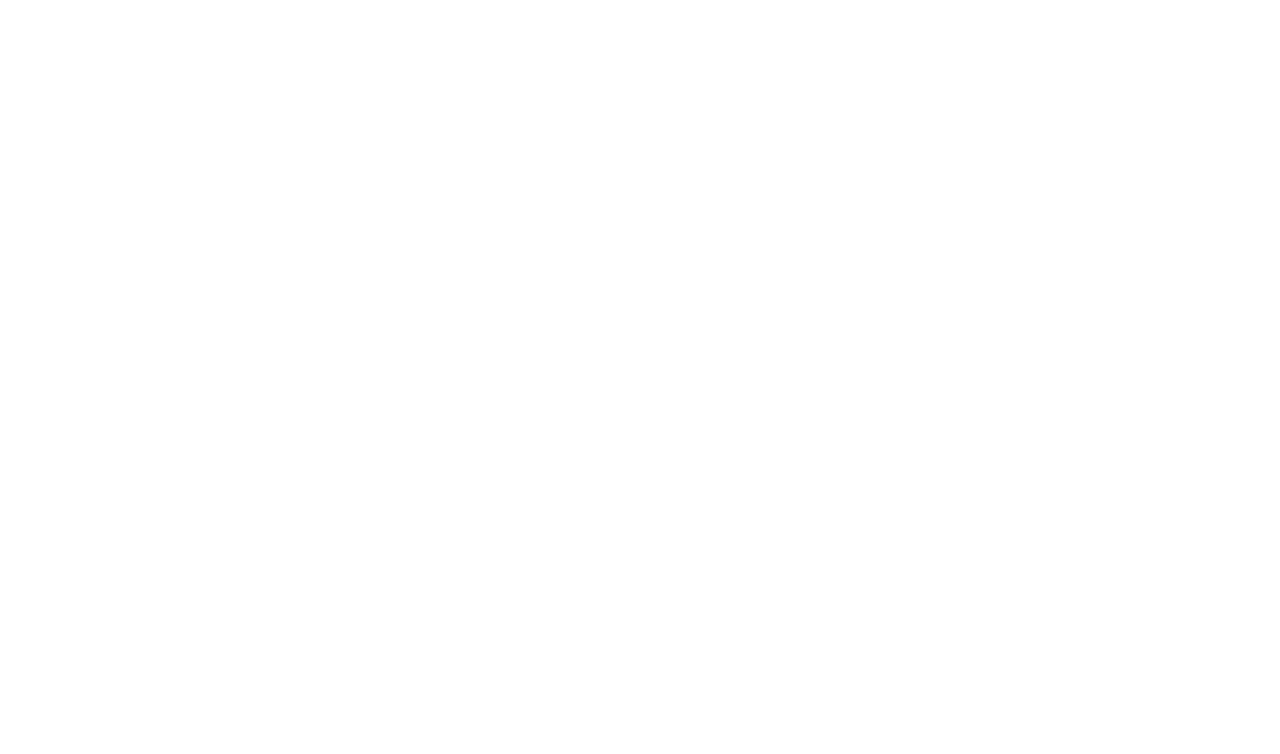
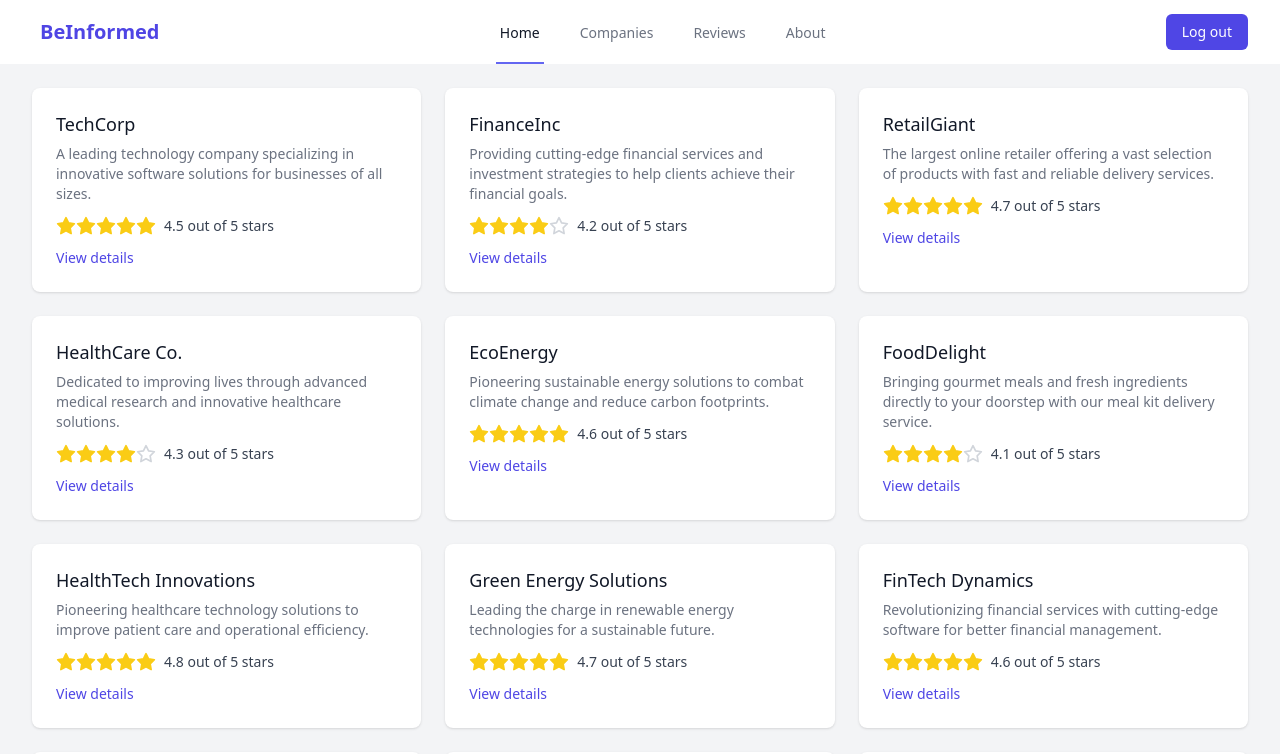
Before and after one commit to yaasir007/be-informed, a Nuxt app: page /companies in a window 1280 px wide. Before the commit this address had no page. Shown: the top 754 px of the page. Built offline with nearby package versions, Linux system fonts and the light colour scheme.

Commit message:
companies page added UI

```diff
--- /dev/null
+++ b/pages/companies/index.vue
@@ -0,0 +1,191 @@
+<script setup>
+import { ref } from 'vue'
+import { StarIcon } from 'lucide-vue-next'
+
+const companies = ref([
+  {
+    id: 1,
+    name: 'TechCorp',
+    description: 'A leading technology company specializing in innovative software solutions for businesses of all sizes.',
+    averageRating: 4.5
+  },
+  {
+    id: 2,
+    name: 'FinanceInc',
+    description: 'Providing cutting-edge financial services and investment strategies to help clients achieve their financial goals.',
+    averageRating: 4.2
+  },
+  {
+    id: 3,
+    name: 'RetailGiant',
+    description: 'The largest online retailer offering a vast selection of products with fast and reliable delivery services.',
+    averageRating: 4.7
+  },
+  {
+    id: 4,
+    name: 'HealthCare Co.',
+    description: 'Dedicated to improving lives through advanced medical research and innovative healthcare solutions.',
+    averageRating: 4.3
+  },
+  {
+    id: 5,
+    name: 'EcoEnergy',
+    description: 'Pioneering sustainable energy solutions to combat climate change and reduce carbon footprints.',
+    averageRating: 4.6
+  },
+  {
+    id: 6,
+    name: 'FoodDelight',
+    description: 'Bringing gourmet meals and fresh ingredients directly to your doorstep with our meal kit delivery service.',
+    averageRating: 4.1
+  },
+  {
+    id: 6,
+    name: 'HealthTech Innovations',
+    description: 'Pioneering healthcare technology solutions to improve patient care and operational efficiency.',
+    averageRating: 4.8
+  },
+  {
+    id: 7,
+    name: 'Green Energy Solutions',
+    description: 'Leading the charge in renewable energy technologies for a sustainable future.',
+    averageRating: 4.7
+  },
+  {
+    id: 8,
+    name: 'FinTech Dynamics',
+    description: 'Revolutionizing financial services with cutting-edge software for better financial management.',
+    averageRating: 4.6
+  },
+  {
+    id: 9,
+    name: 'EduTech Hub',
+    description: 'Transforming education through innovative online learning platforms and tools.',
+    averageRating: 4.9
+  },
+  {
+    id: 10,
+    name: 'RetailRevamp',
+    description: 'Helping retail businesses thrive with advanced e-commerce solutions and analytics.',
+    averageRating: 4.5
+  },
+  {
+    id: 11,
+    name: 'AI Solutions Inc.',
+    description: 'Integrating artificial intelligence into business processes to drive efficiency and growth.',
+    averageRating: 4.8
+  },
+  {
+    id: 12,
+    name: 'CloudSafe Systems',
+    description: 'Providing robust cloud security solutions for data protection and compliance.',
+    averageRating: 4.7
+  },
+  {
+    id: 13,
+    name: 'Agile DevOps',
+    description: 'Delivering agile software development and operations solutions for faster product delivery.',
+    averageRating: 4.6
+  },
+  {
+    id: 14,
+    name: 'Blockchain Ventures',
+    description: 'Innovating with blockchain technology to enhance transparency and trust in transactions.',
+    averageRating: 4.9
+  },
+  {
+    id: 15,
+    name: 'SmartCity Technologies',
+    description: 'Creating smart solutions for urban development, improving infrastructure and quality of life.',
+    averageRating: 4.7
+  }
+])
+</script>
+
+<template>
+  <nav class="bg-white shadow">
+    <div class="max-w-7xl mx-auto px-4 sm:px-6 lg:px-8">
+      <div class="flex justify-between h-16">
+        <div class="flex">
+          <div class="flex-shrink-0 flex items-center">
+            <span class="ml-2 text-xl font-bold text-[#4F45E4]">BeInformed</span>
+          </div>
+        </div>
+        <div class="hidden sm:ml-6 sm:flex sm:space-x-8">
+          <a href="/" class="border-indigo-500 text-gray-900 inline-flex items-center px-1 pt-1 border-b-2 text-sm font-medium">
+            Home
+          </a>
+          <a href="/" class="border-transparent text-gray-500 hover:border-gray-300 hover:text-gray-700 inline-flex items-center px-1 pt-1 border-b-2 text-sm font-medium">
+            Companies
+          </a>
+          <NuxtLink to="../reviews" class="border-transparent text-gray-500 hover:border-gray-300 hover:text-gray-700 inline-flex items-center px-1 pt-1 border-b-2 text-sm font-medium">Reviews</NuxtLink>
+          <a href="#" class="border-transparent text-gray-500 hover:border-gray-300 hover:text-gray-700 inline-flex items-center px-1 pt-1 border-b-2 text-sm font-medium">
+            About
+          </a>
+        </div>
+        <div class="hidden sm:ml-6 sm:flex sm:items-center">
+          <NuxtLink to="../auth/login" class="bg-indigo-600 text-white px-4 py-2 rounded-md text-sm font-medium hover:bg-indigo-700 focus:outline-none focus:ring-2 focus:ring-offset-2 focus:ring-indigo-500">
+            Log out
+          </NuxtLink>
+        </div>
+        <div class="-mr-2 flex items-center sm:hidden">
+          <button @click="toggleMobileMenu" type="button" class="inline-flex items-center justify-center p-2 rounded-md text-gray-400 hover:text-gray-500 hover:bg-gray-100 focus:outline-none focus:ring-2 focus:ring-inset focus:ring-indigo-500" aria-controls="mobile-menu" :aria-expanded="mobileMenuOpen">
+            <span class="sr-only">Open main menu</span>
+            <MenuIcon v-if="!mobileMenuOpen" class="block h-6 w-6" />
+            <XIcon v-else class="block h-6 w-6" />
+          </button>
+        </div>
+      </div>
+    </div>
+
+    <!-- Mobile menu, show/hide based on menu state. -->
+    <div v-show="mobileMenuOpen" class="sm:hidden" id="mobile-menu">
+      <div class="pt-2 pb-3 space-y-1">
+        <a href="#" class="bg-indigo-50 border-indigo-500 text-indigo-700 block pl-3 pr-4 py-2 border-l-4 text-base font-medium">Home</a>
+        <a href="#" class="border-transparent text-gray-500 hover:bg-gray-50 hover:border-gray-300 hover:text-gray-700 block pl-3 pr-4 py-2 border-l-4 text-base font-medium">Companies</a>
+        <a href="#" class="border-transparent text-gray-500 hover:bg-gray-50 hover:border-gray-300 hover:text-gray-700 block pl-3 pr-4 py-2 border-l-4 text-base font-medium">Reviews</a>
+        <a href="#" class="border-transparent text-gray-500 hover:bg-gray-50 hover:border-gray-300 hover:text-gray-700 block pl-3 pr-4 py-2 border-l-4 text-base font-medium">About</a>
+      </div>
+      <div class="pt-4 pb-3 border-t border-gray-200">
+        <div class="mt-3 space-y-1">
+          <button class="w-full text-left block px-4 py-2 text-base font-medium text-gray-500 hover:text-gray-800 hover:bg-gray-100">
+            Sign In
+          </button>
+        </div>
+      </div>
+    </div>
+  </nav>
+
+  <div class="min-h-screen bg-gray-100">
+    <main>
+      <div class="max-w-7xl mx-auto sm:px-6 lg:px-8">
+        <div class="px-4 py-6 sm:px-0">
+          <div class="grid gap-6 md:grid-cols-2 lg:grid-cols-3">
+            <div v-for="company in companies" :key="company.id" class="bg-white overflow-hidden shadow rounded-lg">
+              <div class="px-4 py-5 sm:p-6">
+                <h3 class="text-lg leading-6 font-medium text-gray-900">{{ company.name }}</h3>
+                <div class="mt-2 max-w-xl text-sm text-gray-500">
+                  <p>{{ company.description }}</p>
+                </div>
+                <div class="mt-3 flex items-center">
+                  <div class="flex items-center">
+                    <StarIcon v-for="i in 5" :key="i" :class="[
+                      i <= Math.round(company.averageRating) ? 'text-yellow-400' : 'text-gray-300',
+                      'h-5 w-5 flex-shrink-0'
+                    ]" :fill="i <= Math.round(company.averageRating) ? 'currentColor' : 'none'" aria-hidden="true" />
+                  </div>
+                  <p class="ml-2 text-sm text-gray-700">{{ company.averageRating.toFixed(1) }} out of 5 stars</p>
+                </div>
+                <div class="mt-3 text-sm">
+                  <a href="#" class="font-medium text-indigo-600 hover:text-indigo-500">
+                    View details<span class="sr-only"> for {{ company.name }}</span>
+                  </a>
+                </div>
+              </div>
+            </div>
+          </div>
+        </div>
+      </div>
+    </main>
+  </div>
+</template>
```
